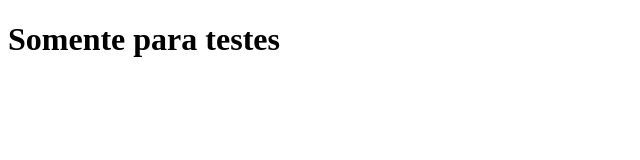
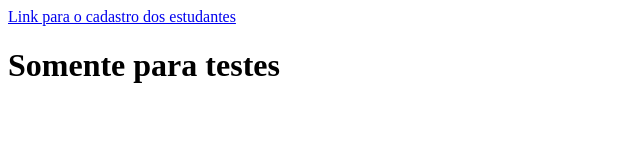
Before and after one commit to Leticiasa26/framework-backend, a website: page index.html in a window 1280 px wide. Shown: the whole page, without its empty margins (0-640 px from the left). Drawn offline with Linux system fonts and the light colour scheme; no server answers.

Commit message:
cadastro

```diff
--- a/index.html
+++ b/index.html
@@ -12,6 +12,8 @@
 </head>
 
 <body>
+
+    <a href="/cadastro.html"> Link para o cadastro dos estudantes</a>
 
     <h1> Somente para testes </h1>
 
```
Also changed, not shown: cadastro.html (+0 -2 lines).
